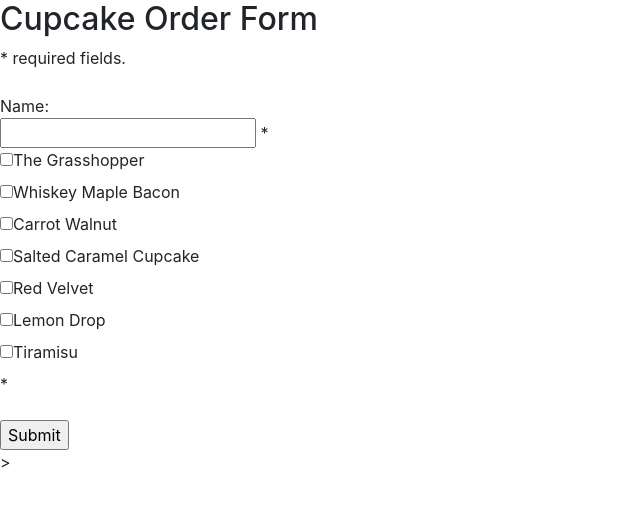
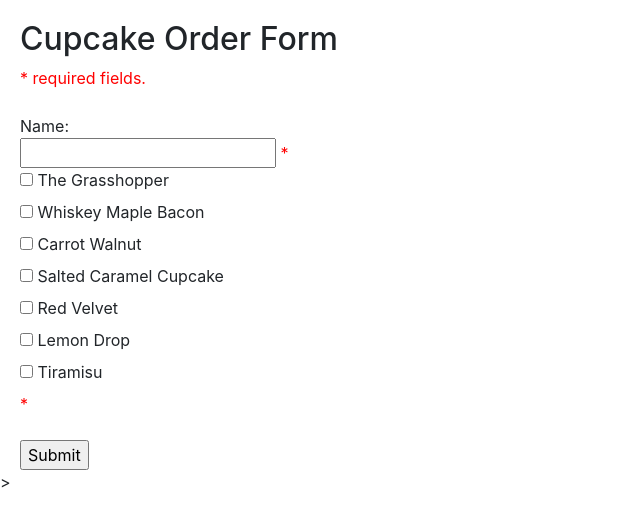
Before and after one commit to codeFunny71/cupcakes, a PHP site: page / in a window 1280 px wide. Shown: the top 527 px of the page, without its empty margins (0-640 px from the left). Run offline with PHP 8.4, Linux system fonts and the light colour scheme; some libraries are stand-ins or nearby versions.

Commit message:
created css

```diff
--- /dev/null
+++ b/cupcake.css
@@ -0,0 +1,8 @@
+.padding{
+    padding-top:20px;
+    margin-left: 20px;
+}
+
+.error{
+    color:red;
+}
--- a/index.php
+++ b/index.php
@@ -14,6 +14,7 @@
     <meta name="viewport"
           content="width=device-width, user-scalable=no, initial-scale=1.0, maximum-scale=1.0, minimum-scale=1.0">
     <meta http-equiv="X-UA-Compatible" content="ie=edge">
+    <link href="cupcake.css" rel="stylesheet">
     <link rel="stylesheet" href="https://stackpath.bootstrapcdn.com/bootstrap/4.2.1/css/bootstrap.min.css" integrity="sha384-GJzZqFGwb1QTTN6wy59ffF1BuGJpLSa9DkKMp0DgiMDm4iYMj70gZWKYbI706tWS" crossorigin="anonymous">
     <script src="https://code.jquery.com/jquery-3.3.1.slim.min.js" integrity="sha384-q8i/X+965DzO0rT7abK41JStQIAqVgRVzpbzo5smXKp4YfRvH+8abtTE1Pi6jizo" crossorigin="anonymous"></script>
     <script src="https://cdnjs.cloudflare.com/ajax/libs/popper.js/1.14.6/umd/popper.min.js" integrity="sha384-wHAiFfRlMFy6i5SRaxvfOCifBUQy1xHdJ/yoi7FRNXMRBu5WHdZYu1hA6ZOblgut" crossorigin="anonymous"></script>
@@ -86,7 +87,7 @@
                 echo '<label><input class="checkbox" type="checkbox" name="flavors[]" ';
                 if(isset($_POST["flavors"])){if(in_array($key, $_POST["flavors"])){
                     echo  'checked="checked"'; }};
-                echo ' value="'.$key.'">'.$value.'</label>';
+                echo ' value="'.$key.'">  '.$value.'</label>';
                 echo '<br>';
             }
         ?>
@@ -100,6 +101,7 @@
                 if($formOk){
                     $total = sizeof($_POST["flavors"])*3.50;
                     $total = money_format('%.2n', $total);
+                    echo '<br><br>';
                     echo 'Thank you, '.$name.', for your order!';
                     echo '<br><br>';
                     echo '<p>Order Summary:</p>';
```
